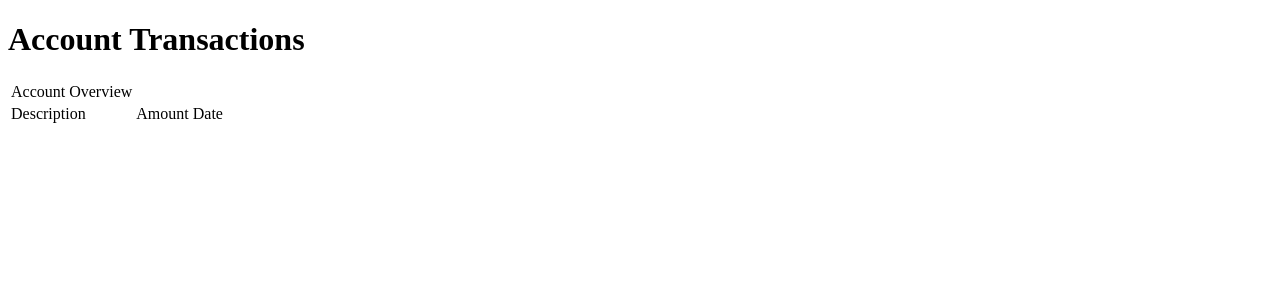
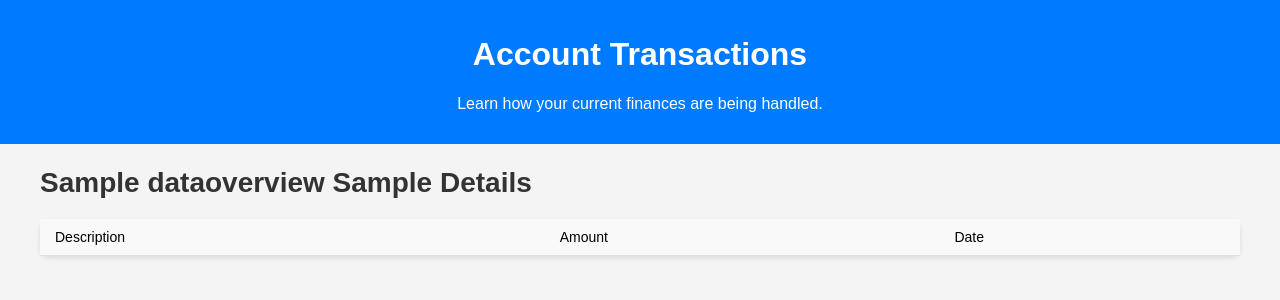
Before and after one commit to arushlow/BC3415-Group3, a Flask app: page /account/1 in a window 1280 px wide. Shown: the top 300 px of the page. Run offline with Flask 3, Linux system fonts and the light colour scheme; the visitor is signed in with stand-in values (Sample User, id 1); tables that the repository leaves empty hold one stand-in row (values such as "Sample post").

Commit message:
Added styling for account information page

```diff
--- a/app.py
+++ b/app.py
@@ -881,7 +881,8 @@ def view_invest():
 def account_details(account_id):
     user = User.get(User.username == session["username"])
     account = DataTransaction.select().where((DataTransaction.user == user) & (DataTransaction.bank_account_id == account_id))
-    return render_template("account_info.html", account=account)
+    account_name = DataOverview.select().where((DataOverview.user == user) & (DataOverview.account_id == account_id))
+    return render_template("account_info.html", account=account, name=account_name)
 
 @app.route("/invest/<ticker>")
 @login_required
--- a/templates/account_info.html
+++ b/templates/account_info.html
@@ -4,15 +4,19 @@
 <head>
     <meta charset="UTF-8">
     <meta name="viewport" content="width=device-width, initial-scale=1.0">
-    <title>Dashboard</title>
+    <link rel="stylesheet" href="{{ url_for('static', filename='dashboard.css') }}">
+    <title>Account Details - AI-Powered Banking</title>
 </head>
 
 <body>
+    <header class="dashboard-header">
         <h1>Account Transactions</h1>
+        <p>Learn how your current finances are being handled.</p>
+    </header>
+
+    <main class="dashboard-main">
+            <h2>{{name[0].bank_name}} {{name[0].account_type}} Details</h2>
         <table>
-        <tr>
-            <td>Account Overview</td>
-        </tr>
             <tr>
                 <td>Description</td>
                 <td>Amount</td>
@@ -26,6 +30,7 @@
             </tr>
             {% endfor %}
         </table>
+    </main>
 
 </body>
 
--- a/templates/dashboard.html
+++ b/templates/dashboard.html
@@ -5,7 +5,7 @@
     <meta charset="UTF-8">
     <meta name="viewport" content="width=device-width, initial-scale=1.0">
     <link rel="stylesheet" href="{{ url_for('static', filename='dashboard.css') }}">
-    <title>Dashboard</title>
+    <title>Dashboard - AI-Powered Banking</title>
 </head>
 
 <body>
--- a/templates/invest_info.html
+++ b/templates/invest_info.html
@@ -4,7 +4,7 @@
 <head>
     <meta charset="UTF-8">
     <meta name="viewport" content="width=device-width, initial-scale=1.0">
-    <title>Dashboard</title>
+    <title>Investment Details - AI-Powered Banking</title>
 </head>
 
 <body>
```
Lines whose indentation alone changed are shown as unchanged.
